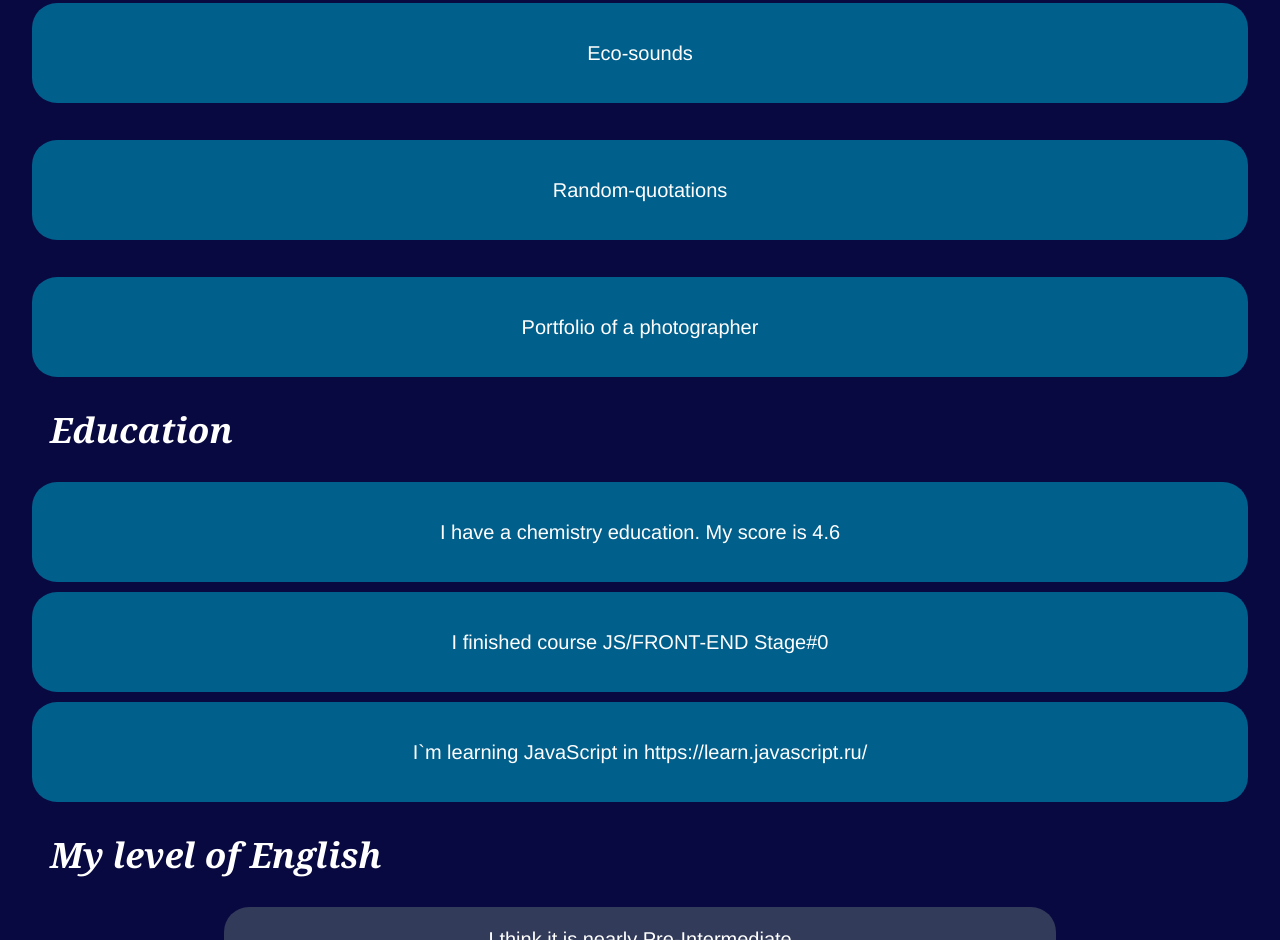
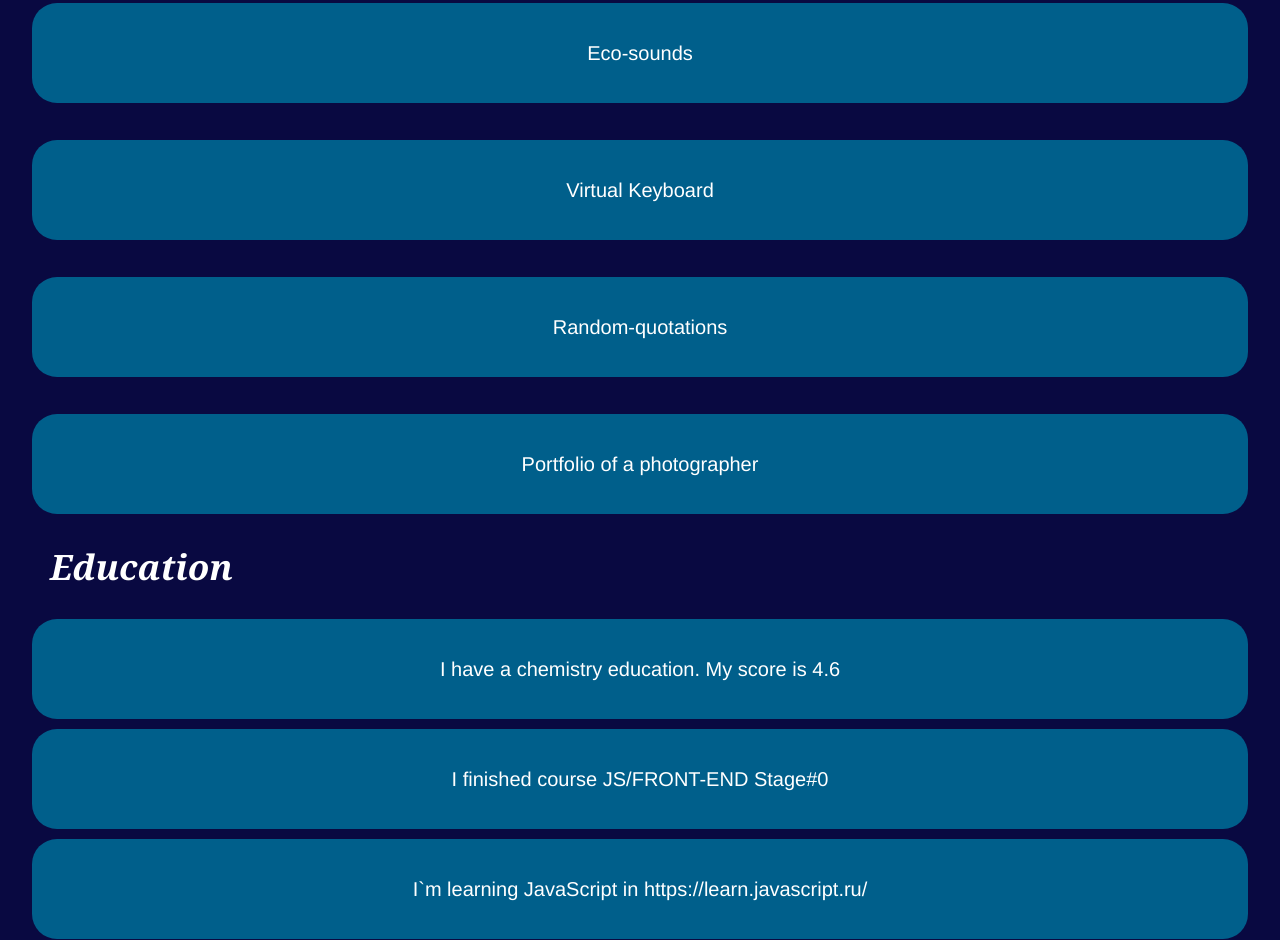
Before and after one commit to Al-r40/rsschool-cv, a plain HTML site: page cv/index.html in a window 1280 px wide. Shown: the part 2346-3286 px from the top of the page. Drawn offline with Linux system fonts and the light colour scheme.

Commit message:
Update index.html

```diff
--- a/cv/index.html
+++ b/cv/index.html
@@ -102,6 +102,7 @@
 		        <a href="https://rolling-scopes-school.github.io/al-r40-JSFE2022Q1/shelter/pages/main/" class="ed">Shelter</a><br>
 		        <a href="https://rolling-scopes-school.github.io/al-r40-JSFE2022Q1/js30-3/" class="ed">Tic-tac-toe</a><br>
                 <a href="https://rolling-scopes-school.github.io/al-r40-JSFEPRESCHOOL/js30-1/index.html" class="ed">Eco-sounds</a><br>
+		        <a href="https://al-r40.github.io/RSSVirtualKeyboard/RSSVirtualKeyboard//" class="ed"> Virtual Keyboard</a><br>
                 <a href="https://rolling-scopes-school.github.io/al-r40-JSFEPRESCHOOL/js30-2/index_ru.html" class="ed">Random-quotations</a><br>
                 <a href="https://rolling-scopes-school.github.io/al-r40-JSFEPRESCHOOL/portfolio/" class="ed">Portfolio of a photographer</a>
             </section>
```
